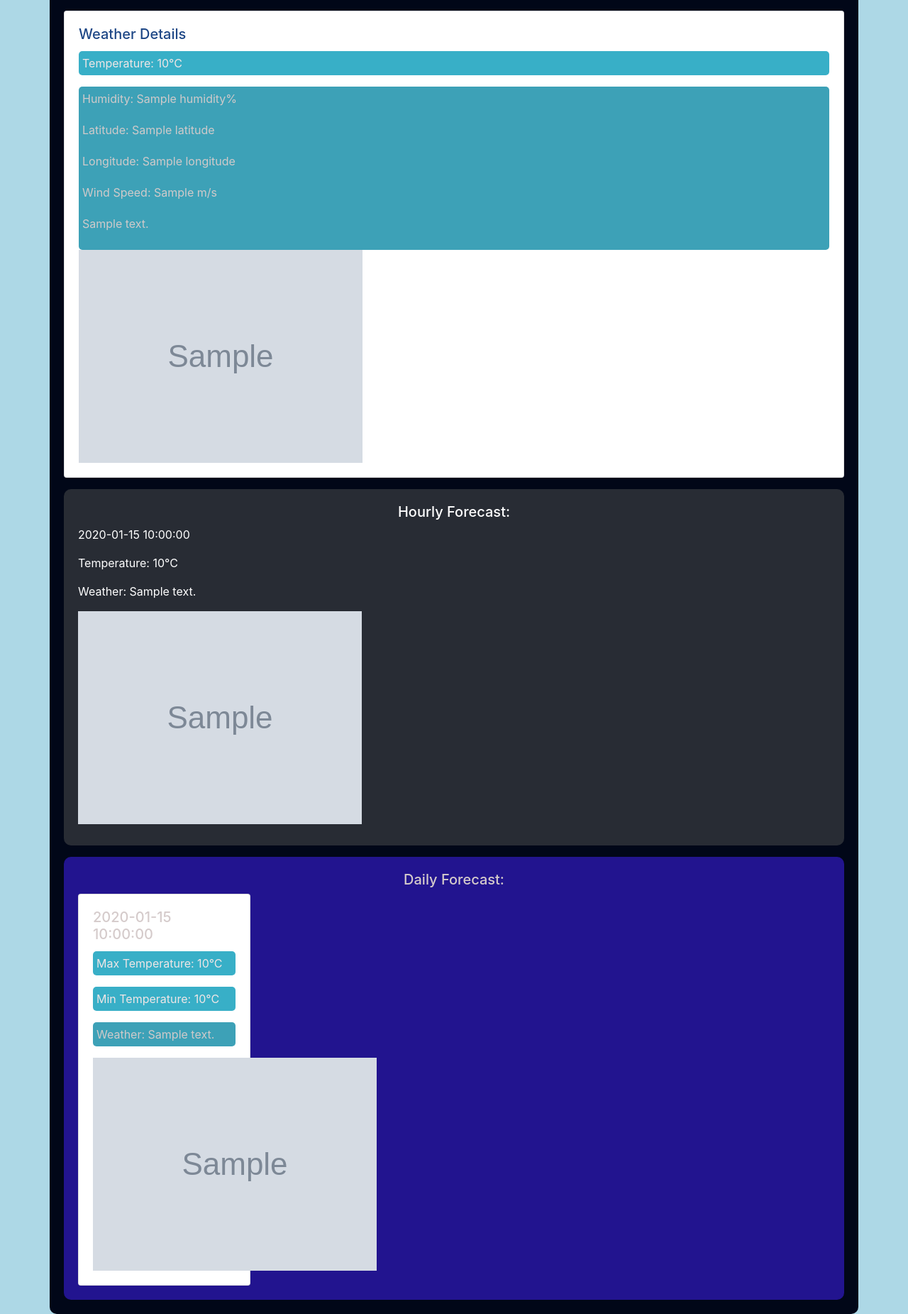
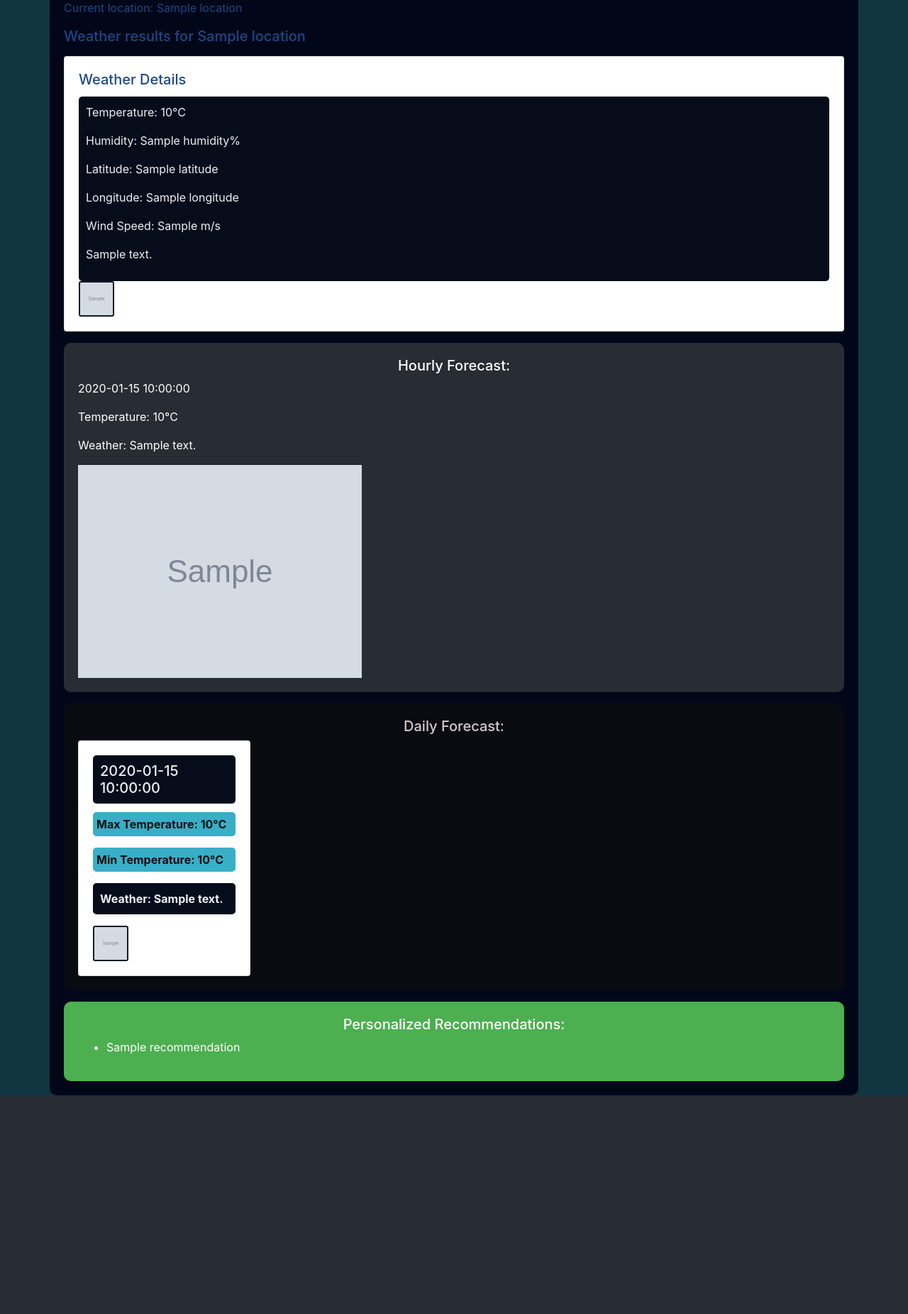
Before and after one commit to Monwabisindlovu/my-portifolio, a Python web app: template templates/index.html in a window 1280 px wide. Shown: the part 433-2284 px from the top of the page at 71% size. After the commit the page ends 1976 px from the top, so only its background shows below. Run offline with Jinja, Linux system fonts and the light colour scheme; the template is opened without the code that fills it: most values are stand-ins (such as "Sample title", 1, 10 or a date in 2020); grey boxes marked "Sample" are stand-in pictures; some libraries are stand-ins or nearby versions.

Commit message:
commit of my final project

```diff
--- a/templates/index.html
+++ b/templates/index.html
@@ -3,14 +3,16 @@
 <head>
     <meta charset="UTF-8">
     <meta name="viewport" content="width=device-width, initial-scale=1.0">
-    <title>WeatherApp YOUR PERSONAL WEATHER STATION</title>
+    <title>WeatherApp - Your Personal Weather Station</title>
+    <!-- Bootstrap CSS -->
     <link rel="stylesheet" href="https://maxcdn.bootstrapcdn.com/bootstrap/4.5.2/css/bootstrap.min.css">
     <style>
         /* Define CSS styles */
         body {
-            background-color: #ADD8E6; /* Sky blue background */
+            background-color: #123542; /* Sky blue background */
         }
 
+        /* Container Styles */
         .container {
             background-color: #010718; /* Black background */
             padding: 20px;
@@ -18,47 +20,50 @@
             color: rgb(30, 71, 134); /* White text for all elements */
         }
 
+        /* Temperature Styles */
         .temperature {
             background-color: #38afc7; /* Dark sky blue background for temperature */
             padding: 5px;
-            border-radius: +5px;
-            color: rgb(240, 230, 230); /* White text for temperature */
+            border-radius: 5px;
+            color: rgb(16, 16, 16); /* White text for temperature */
         }
 
+        /* Weather Details Styles */
         .weather-details {
-            background-color: #3da1b7; /* Black background for other details */
-            padding: 5px;
+            background-color: #060c1a; /* Sky blue background for weather details */
+            padding: 10px;
             border-radius: 5px;
-            margin-top: 10px;
-            color: rgb(208, 202, 202);
+            color: rgb(238, 240, 244); /* Dark blue text for weather details */
         }
 
-        .weather-details p {
-            margin-bottom: 20px;
+        /* Weather Icon Styles */
+        .card-body img {
+            background-color: #111c26; /* Dark sky blue background for weather icon */
+            padding: 2px;
+            border-radius: 3px;
+            width: 50px; /* Adjust width for mobile */
+            height: 50px; /* Adjust height for mobile */
         }
 
-        .card-body img {
-            background-color: #4a98e0; /* Dark sky blue background for weather icon */
-            padding: px;
-            border-radius: -1px;
-        }
-
+        /* Daily Forecast Styles */
         .daily-forecast {
-            background-color: #22148f; /* Sky blue background for daily forecast */
+            background-color: #0a0a11; /* Sky blue background for daily forecast */
             padding: 20px;
             border-radius: 10px;
             color: rgb(213, 203, 203); /* White text for all elements */
+            font-weight: bold;
         }
 
-        /* Additional styles for banner */
+        /* Banner Styles */
         .banner {
-            background-image: url('path/to/banner.jpg');
+            background-image: url('https://i.pinimg.com/236x/a4/26/89/a426893625d4729a87cdd9593b0ba73e.jpg');
             background-size: cover;
             padding: 50px 0;
             text-align: center;
             color: white;
         }
 
+        /* Hourly Forecast Styles */
         .hourly-forecast {
             background-color: #282c34; /* Dark blue background for hourly forecast */
             padding: 20px;
@@ -67,16 +72,33 @@
             margin-top: 20px;
         }
 
-        .hourly-forecast .hour {
-            margin-bottom: 10px;
+        /* Warnings Styles */
+        .warnings {
+            background-color: #ffcc00; /* Yellow background for warnings */
+            padding: 10px;
+            border-radius: 5px;
+            margin-top: 20px;
+            color: #b71616; /* Dark text for warnings */
+        }
+
+        /* Recommendations Styles */
+        .recommendations {
+            background-color: #4CAF50; /* Green background for recommendations */
+            padding: 20px;
+            border-radius: 10px;
+            color: white; /* White text for recommendations */
+            margin-top: 20px;
         }
     </style>
 </head>
 <body>
+    <!-- Main Container -->
     <div class="container">
+        <!-- Banner Section -->
         <div class="banner">
             <h1 class="display-4">WeatherApp - Welcome to Your Personal Weather Station</h1>
             <p class="lead">Enter your location below to get the weather forecast</p>
+            <!-- Form for Location Input -->
             <form method="POST">
                 <div class="form-group">
                     <label for="location">Location:</label>
@@ -85,21 +107,36 @@
                 <button type="submit" class="btn btn-primary">Get Weather</button>
             </form>
         </div>
+
+        <!-- Display Location -->
+        <p id="display-location">Current location: {{ location }}</p>
+
+        <!-- Display Weather Results -->
+        {% if location %}
+        <div class="selected-location mt-3">
+            <h5>Weather results for {{ location }}</h5>
+        </div>
+        {% endif %}
+
+        <!-- Weather Data Section -->
         {% if weather_data %}
         <div class="card mt-3">
             <div class="card-body">
                 <h5 class="card-title">Weather Details</h5>
-                <p class="temperature">Temperature: {{ weather_data.current.temperature }}°C</p>
+                <!-- Display Current Weather Details -->
                 <div class="weather-details">
+                    <p>Temperature: {{ weather_data.current.temperature }}°C</p>
                     <p>Humidity: {{ weather_data.current.humidity }}%</p>
                     <p>Latitude: {{ weather_data.current.latitude }}</p>
                     <p>Longitude: {{ weather_data.current.longitude }}</p>
                     <p>Wind Speed: {{ weather_data.current.wind_speed }} m/s</p>
                     <p>{{ weather_data.current.weather_description }}</p>
                 </div>
+                <!-- Display Current Weather Icon -->
                 <img src="{{ weather_data.current.icon }}" alt="{{ weather_data.current.weather_description }}">
             </div>
         </div>
+        <!-- Hourly Forecast Section -->
         <div class="hourly-forecast mt-3">
             <h5 class="text-center">Hourly Forecast:</h5>
             <div class="row">
@@ -113,6 +150,7 @@
                 {% endfor %}
             </div>
         </div>
+        <!-- Daily Forecast Section -->
         <div class="daily-forecast mt-3">
             <h5 class="text-center">Daily Forecast:</h5>
             <div class="row">
@@ -120,7 +158,7 @@
                 <div class="col-md-3">
                     <div class="card">
                         <div class="card-body">
-                            <h5 class="card-title">{{ day.date }}</h5>
+                            <h5 class="card-title weather-details">{{ day.date }}</h5>
                             <p class="temperature">Max Temperature: {{ day.max_temp }}°C</p>
                             <p class="temperature">Min Temperature: {{ day.min_temp }}°C</p>
                             <p class="weather-details">Weather: {{ day.weather_description }}</p>
@@ -132,6 +170,53 @@
             </div>
         </div>
         {% endif %}
+        <!-- Warnings Section -->
+        {% if warnings %}
+        <div class="warnings mt-3">
+            <h5 class="text-center">Weather Warnings:</h5>
+            <ul>
+                {% for warning in warnings %}
+                    <li>{{ warning }}</li>
+                {% endfor %}
+            </ul>
+        </div>
+        {% endif %}
+        <!-- Recommendations Section -->
+        {% if recommendations %}
+        <div class="recommendations mt-3">
+            <h5 class="text-center">Personalized Recommendations:</h5>
+            <ul>
+                {% for recommendation in recommendations %}
+                    <li>{{ recommendation }}</li>
+                {% endfor %}
+            </ul>
+        </div>
+        {% endif %}
     </div>
+
+    <!-- JavaScript to update the displayed location -->
+    <script>
+        const locationInput = document.getElementById('location');
+        const displayLocation = document.getElementById('display-location');
+        const form = document.querySelector('form');
+
+        // Function to update the displayed location
+        function updateDisplayedLocation() {
+            displayLocation.textContent = 'Current location: ' + locationInput.value;
+        }
+
+        // Update the displayed location when the input value changes
+        locationInput.addEventListener('input', updateDisplayedLocation);
+
+        // Listen for form submission
+        form.addEventListener('submit', function(event) {
+            event.preventDefault(); // Prevent the default form submission
+            updateDisplayedLocation(); // Update the display location
+            this.submit(); // Submit the form
+        });
+
+        // Call the function to set the initial displayed location
+        updateDisplayedLocation();
+    </script>
 </body>
 </html>
```
Also changed, not shown: app.py (+63 -14 lines), README.md (added).
